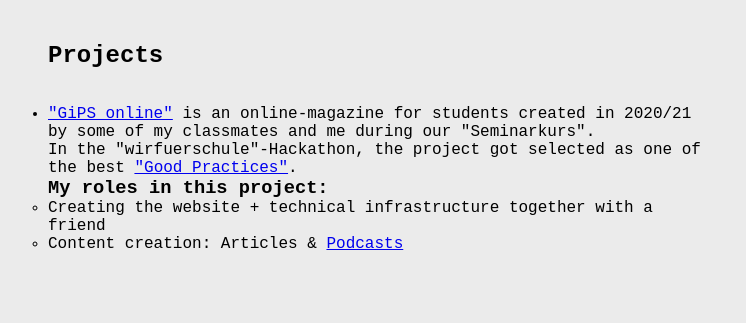
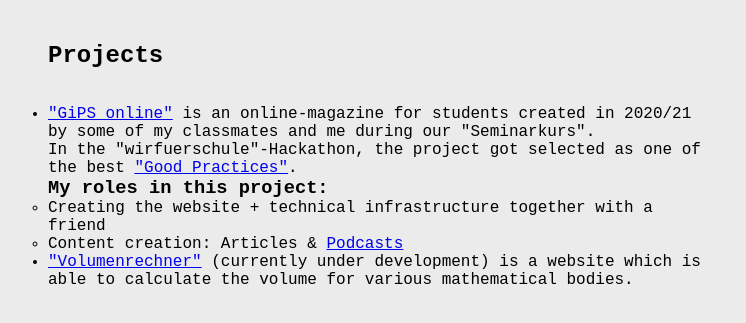
Before and after one commit to notcimon/notcimon.github.io, a plain HTML site: page index.html in a window 1280 px wide. Shown: the part 113-436 px from the top of the page, without its empty margins (258-1004 px from the left). Drawn offline with Linux system fonts and the light colour scheme.

Commit message:
addded volumenrechner

```diff
--- a/index.html
+++ b/index.html
@@ -42,6 +42,10 @@
                             <li>Content creation: Articles & <a href="https://anchor.fm/gipsonline/episodes/05---Jung-und-Politisch---Warum-Politik-junge-Menschen-braucht-e14562h/a-a5pj15c" target="_blank">Podcasts</a></li>
                         </ul>
                     </li>
+                    <li>
+                        <a href="https://volumenrechner.netlify.app/" target="_blank">"Volumenrechner"</a> (currently under development)
+                        is a website which is able to calculate the volume for various mathematical bodies.
+                    </li>
                 </ul>
             </section>
         </main>
```
